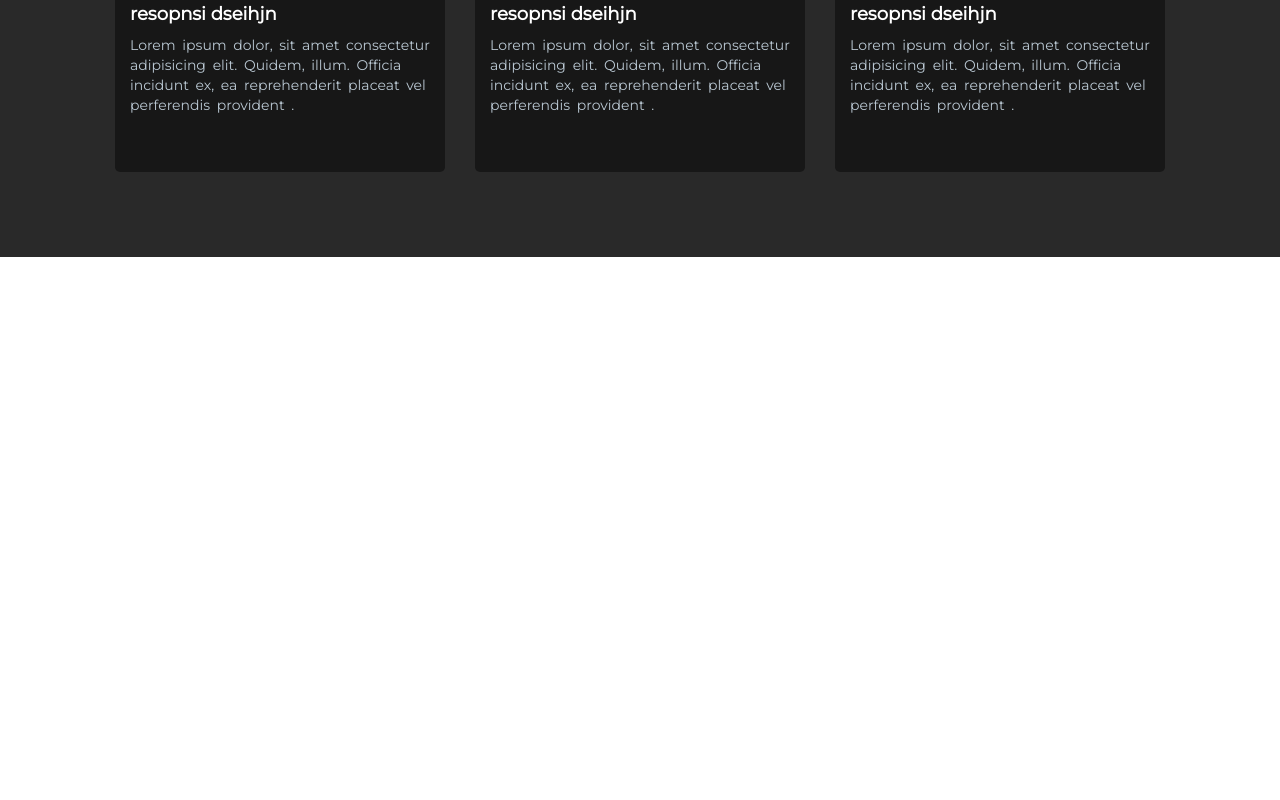
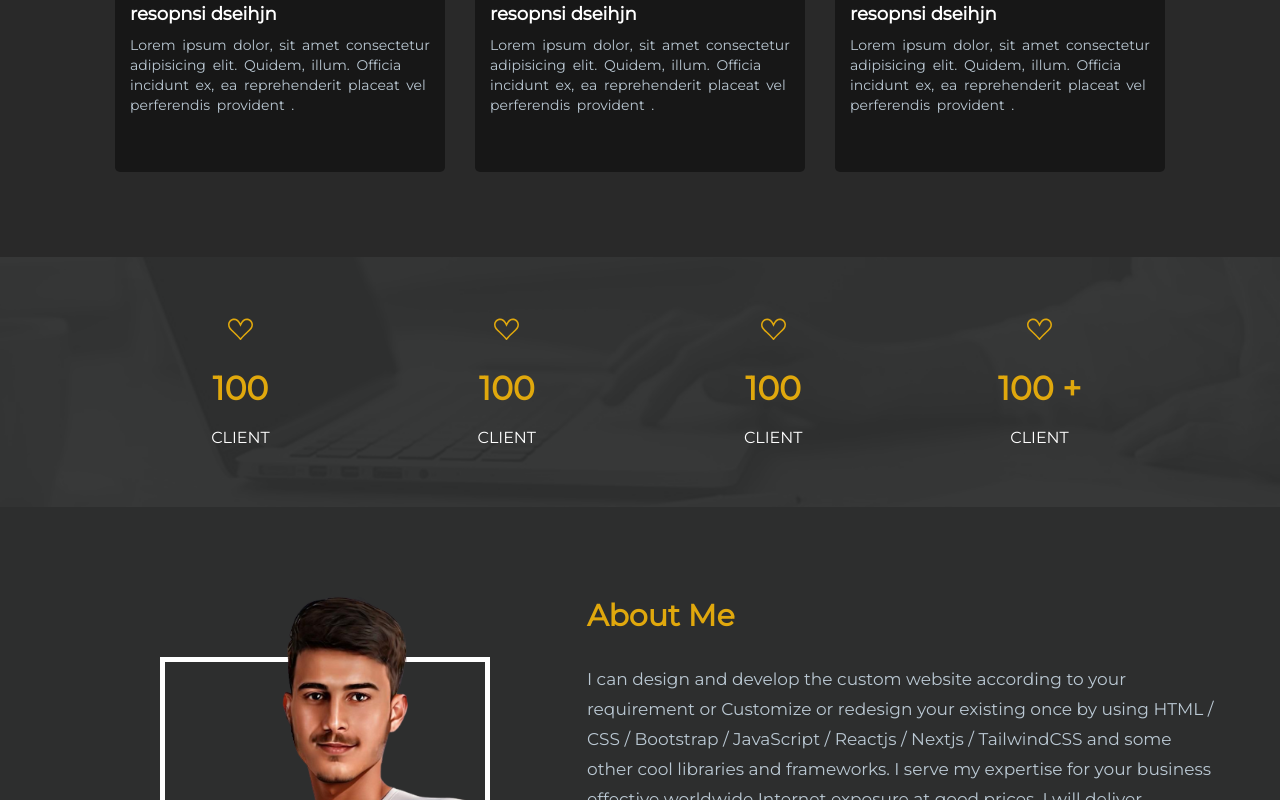
Before and after one commit to mzain42401/mzain, a React (Create React App) app: page / in a window 1280 px wide. Shown: the part 2000-2800 px from the top of the page. Before the commit the page ends 2257 px from the top, so only its background shows below. Built offline with nearby package versions, Linux system fonts and the light colour scheme.

Commit message:
homepage

```diff
--- a/package.json
+++ b/package.json
@@ -9,10 +9,12 @@
     "antd": "^5.6.2",
     "aos": "^2.3.4",
     "react": "^18.2.0",
+    "react-countup": "^6.4.2",
     "react-dom": "^18.2.0",
     "react-icons": "^4.9.0",
     "react-router-dom": "^6.14.1",
     "react-scripts": "5.0.1",
+    "react-scroll-trigger": "^0.6.14",
     "typewriter-effect": "^2.20.1",
     "web-vitals": "^2.1.4"
   },
--- a/src/Main.js
+++ b/src/Main.js
@@ -20,9 +20,11 @@ const Main = () => {
     <Header/>
       <Home />
       <About />
-      {/* <Counter/> */}
 
       <Services />
+      <Counter/>
+      <About />
+
 
 
     {/*
--- a/src/components/about/About.jsx
+++ b/src/components/about/About.jsx
@@ -2,13 +2,13 @@ import React, { useEffect } from 'react'
 import classes from './about.module.css'
 import MyImage from "../../images//zain.png"
 // import { FaFacebookF } from "react-icons/fa";
-import Typewriter from "typewriter-effect";
+// import Typewriter from "typewriter-effect";
 import Btn from '../Btn/Btn';
 import Aos from "aos";
 import 'aos/dist/aos.css'
 
 const About = () => {
-  const { aboutPageContainer, aboutCenterDiv,aboutMe, myImageDiv,picBottomBtn, myPersonalImage, aboutMeDiv, aboutTypeWriterdiv, aboutContent, btnDiv,picContentDiv } = classes
+  const { aboutPageContainer, aboutCenterDiv, myImageDiv, myPersonalImage, aboutMeDiv, aboutContent, btnDiv,picContentDiv } = classes
   useEffect(() => {
     Aos.init({ duration: 1500 })
   })
@@ -32,7 +32,8 @@ const About = () => {
 
                 <h1>About Me</h1>
 
-              <p className={aboutContent}>I can design and develop the custom website according to your requirement or Customize or redesign your existing once by using HTML / CSS / Bootstrap / JavaScript / Reactjs /
+              <p className={aboutContent}>
+                I can design and develop the custom website according to your requirement or Customize or redesign your existing once by using HTML / CSS / Bootstrap / JavaScript / Reactjs /
                 Nextjs / TailwindCSS and some other cool libraries and frameworks. I serve my expertise for your business effective worldwide Internet exposure at good prices. I will deliver professional and modern Website Design that will promote your brand frequently. I complete all my project with absolute devotion and perfection. I customize Responsive Website regularly and can help customize yours, so you can get your site up and running.</p>
               <div className={btnDiv}>
                 <Btn />
--- a/src/components/about/about.module.css
+++ b/src/components/about/about.module.css
@@ -19,6 +19,7 @@ margin-top: 40px;
 .aboutMe{
     margin: 30px 0px 50px 0px;
     font-size: 25px;
+    /* background-color: red; */
 }
 .aboutMeDiv>h1{
     color: #e0a80d;
@@ -29,7 +30,6 @@ margin-top: 40px;
 .picContentDiv{
     display: flex;
 justify-content: center;
-align-items: center;
 flex-wrap: wrap-reverse;
 /* background-color: palegreen; */
 
@@ -68,7 +68,6 @@ top: -20%;
 
 } */
 .aboutMeDiv{
-/* border: 2px solid red; */
 height: 480px;
 /* padding: 10px 20px; */
 width: 50%;
@@ -126,8 +125,7 @@ display: flex;
     }
     .aboutContent{
         font-size: 16px;
-
-
+text-align: center;
     }
     .aboutTypeWriterdiv{
         font-size: 25px;
@@ -154,12 +152,12 @@ display: flex;
         width: 90%;
     }
     .myImageDiv{
-        margin-top: 90px;
+        margin-top: 130px;
     }
 }
 @media (max-width: 499px){
     .aboutMeDiv{
-        width: 100%;
+        width: 96%;
     }
     .myImageDiv{
         margin-top: 130px;
--- a/src/components/counter/Counter.jsx
+++ b/src/components/counter/Counter.jsx
@@ -1,11 +1,92 @@
-import React from 'react'
+import React, { useState } from 'react'
+import { BsSuitHeart } from 'react-icons/bs'
 import classes from './counter.module.css'
+import CountUp from "react-countup"
+import ScrollTrigger from 'react-scroll-trigger'
+
 const Counter = () => {
-    const {counterSection}=classes
+  const { counterCenterDiv, myCounter, counterlogo, counterNum, counterName } = classes
+  const [count, setCount] = useState(false)
+  const { counterSection } = classes
   return (
     <>
       <section className={counterSection}>
 
+        <div className={counterCenterDiv}>
+
+          <div className={myCounter}>
+
+            <div className={counterlogo}>
+              <BsSuitHeart />
+            </div>
+            <div className={counterNum}>
+              <ScrollTrigger onEnter={() => setCount(true)} onExit={() => setCount(false)}>
+                <h1>
+                  {
+                    count && <CountUp start={0} end={100} duration={3} delay={0} />
+                  }
+                </h1>
+              </ScrollTrigger>
+            </div>
+            <div className={counterName}>
+              client
+            </div>
+          </div>
+          <div className={myCounter}>
+
+            <div className={counterlogo}>
+              <BsSuitHeart />
+            </div>
+            <div className={counterNum}>
+              <ScrollTrigger onEnter={() => setCount(true)} onExit={() => setCount(false)}>
+                <h1>
+                  {
+                    count && <CountUp start={0} end={100} duration={3} delay={0} />
+                  }
+                </h1>
+              </ScrollTrigger>
+            </div>
+            <div className={counterName}>
+              client
+            </div>
+          </div>
+          <div className={myCounter}>
+
+            <div className={counterlogo}>
+              <BsSuitHeart />
+            </div>
+            <div className={counterNum}>
+              <ScrollTrigger onEnter={() => setCount(true)} onExit={() => setCount(false)}>
+                <h1>
+                  {
+                    count && <CountUp start={0} end={100} duration={3} delay={0} />
+                  }
+                </h1>
+              </ScrollTrigger>
+            </div>
+            <div className={counterName}>
+              client
+            </div>
+          </div>
+          <div className={myCounter}>
+
+            <div className={counterlogo}>
+              <BsSuitHeart />
+            </div>
+            <div className={counterNum}>
+              <ScrollTrigger onEnter={() => setCount(true)} onExit={() => setCount(false)}>
+                <h1>
+                  {
+                    count && <> <CountUp start={0} end={100} duration={3} delay={0} /> <span>+</span></>
+                  }
+                </h1>
+              </ScrollTrigger>
+            </div>
+            <div className={counterName}>
+              client
+            </div>
+          </div>
+        </div>
       </section>
     </>
   )
--- a/src/components/counter/counter.module.css
+++ b/src/components/counter/counter.module.css
@@ -2,5 +2,44 @@
     background: url('../../images/some-facts-bg.png') center center no-repeat;
     background-attachment: fixed;
     background-size: cover;
-    height: 300px ;
+    /* height: 360px ; */
+    display: flex;
+    justify-content: center;
+    align-items: center;
 }
+
+.counterCenterDiv{
+    /* background-color: red; */
+    width: 90%;
+    display: flex;
+    justify-content: space-evenly;
+    align-items: center;
+    flex-wrap: wrap;
+    padding: 30px 0px;
+}
+.myCounter{
+    /* background-color: aqua; */
+    margin: 30px 40px ;
+    display: flex;
+    flex-direction: column;
+    align-items: center;
+    justify-content: center;
+}
+.counterlogo{
+    color: #e0a80d;
+    font-weight: bold;
+    font-size: 25px;
+}
+.counterNum{
+    font-weight:900;
+    color: #e0a80d;
+font-size: 22px;
+    margin: 20px 0px 0px 0px;
+    width: 100px;
+    text-align: center;
+}
+.counterName{
+    color: #fff;
+    margin-top: 20px;
+    text-transform: uppercase;
+}
--- a/src/components/services/services.module.css
+++ b/src/components/services/services.module.css
@@ -95,7 +95,7 @@
 @media (max-width: 520px){
 
     .servicesSection>h1{
-        margin-top: 100px;
+        margin-top: 130px;
     }
 
 }
```
Also changed, not shown: 1 other file (tests, documents, lock files or other folders).
